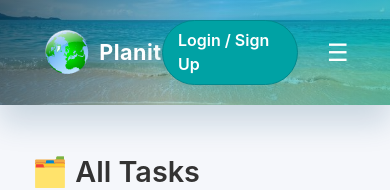
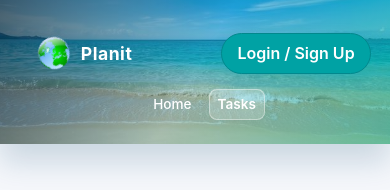
Before and after one commit to DariaRosen/Planit-Todo-App, a React (Vite) app in the folder frontend/: page /tasks in a window 390 px wide. Shown: the top 190 px of the page. Built offline with nearby package versions, Linux system fonts and the light colour scheme; no server answers.

Commit message:
Add responsive design and restructure header navigation - move nav links below title/username

```diff
--- a/frontend/src/assets/css/components/_header.scss
+++ b/frontend/src/assets/css/components/_header.scss
@@ -29,27 +29,78 @@
   }
 
   .header-container {
-    display: grid;
-    grid-template-columns: 1fr auto 1fr;
-    align-items: center;
+    display: flex;
+    flex-direction: column;
     width: 100%;
     padding-inline: 1rem;
+    padding-top: 1rem;
+    padding-bottom: 0.8rem;
+    gap: 0.8rem;
 
-    @media (min-width: 768px) {
+    // Tablet
+    @media (min-width: 769px) and (max-width: 1024px) {
+      max-width: 1700px;
+      margin: 0 auto;
+      padding-inline: 0.8rem;
+    }
+
+    // Desktop
+    @media (min-width: 1025px) {
       max-width: 1700px;
       margin: 0 auto;
     }
 
+    // Mobile
+    @media (max-width: 768px) {
+      padding-inline: 0.8rem;
+      padding-top: 0.8rem;
+      padding-bottom: 0.6rem;
+      gap: 0.6rem;
+    }
+
+    @media (max-width: 480px) {
+      padding-inline: 0.6rem;
+      padding-top: 0.6rem;
+      padding-bottom: 0.5rem;
+      gap: 0.5rem;
+    }
+
+    .header-top {
+      display: flex;
+      justify-content: space-between;
+      align-items: center;
+      width: 100%;
+    }
+
     .logo {
-      justify-self: start;
+      @media (max-width: 768px) {
+        font-size: 1.2rem;
+
+        img {
+          width: 36px;
+          height: 36px;
+        }
+      }
+
+      @media (max-width: 480px) {
+        font-size: 1.1rem;
+
+        img {
+          width: 32px;
+          height: 32px;
+        }
+      }
     }
 
     .nav-links {
-      justify-self: center;
+      display: flex;
+      justify-content: center;
+      width: 100%;
     }
 
     .user-section {
-      justify-self: end;
+      display: flex;
+      align-items: center;
     }
   }
 
@@ -88,20 +139,29 @@
       color: white;
       text-decoration: none;
       font-weight: 500;
-      transition: transform 0.2s ease, opacity 0.2s ease;
+      padding: 0.4rem 0.8rem;
+      border-radius: 8px;
+      transition: all 0.2s ease;
+      background: transparent;
+      border: 1px solid transparent;
+
       &:hover {
-        opacity: 0.86;
+        opacity: 0.9;
         transform: translateY(-1px);
+        background: rgba(255, 255, 255, 0.1);
       }
+
       &.active {
-        text-decoration: underline;
-        text-decoration-thickness: 2px;
+        background: rgba(255, 255, 255, 0.2);
+        border-color: rgba(255, 255, 255, 0.4);
+        font-weight: 600;
+        text-decoration: none;
       }
     }
   }
 
   .menu-toggle {
-    display: none;
+    display: none !important; // Hide menu toggle - nav is always visible
     background: none;
     border: none;
     color: white;
@@ -109,24 +169,26 @@
     cursor: pointer;
   }
 
-  @media (max-width: 640px) {
+  // Mobile - keep nav visible but adjust layout
+  @media (max-width: 768px) {
     .nav-links {
-      position: absolute;
-      top: 60px;
-      right: 0;
-      background: $color-header;
-      flex-direction: column;
-      width: 100%;
-      padding: 1rem;
       gap: 0.8rem;
-      display: none;
-      &.open {
-        display: flex;
+
+      .nav-item {
+        padding: 0.3rem 0.6rem;
+        font-size: 0.9rem;
       }
     }
+  }
 
-    .menu-toggle {
-      display: block;
+  @media (max-width: 480px) {
+    .nav-links {
+      gap: 0.5rem;
+
+      .nav-item {
+        padding: 0.25rem 0.5rem;
+        font-size: 0.85rem;
+      }
     }
   }
 }
--- a/frontend/src/assets/css/components/_task-panel.scss
+++ b/frontend/src/assets/css/components/_task-panel.scss
@@ -18,11 +18,45 @@ $task-accent-colors: (
   border: 1px solid rgba($color-sky, 0.25);
   box-sizing: border-box;
 
+  // Tablet
+  @media (max-width: 1024px) {
+    padding: 1.4rem 0.9rem;
+    border-radius: 20px;
+  }
+
+  // Mobile
+  @media (max-width: 768px) {
+    padding: 1.2rem 0.8rem;
+    border-radius: 16px;
+  }
+
+  @media (max-width: 480px) {
+    padding: 1rem 0.6rem;
+    border-radius: 12px;
+  }
+
   .task-panel-title {
     font-size: 1.25rem;
     font-weight: 700;
     color: $color-navy;
     margin-bottom: 1.2rem;
+
+    // Tablet
+    @media (max-width: 1024px) {
+      font-size: 1.15rem;
+      margin-bottom: 1rem;
+    }
+
+    // Mobile
+    @media (max-width: 768px) {
+      font-size: 1.1rem;
+      margin-bottom: 0.9rem;
+    }
+
+    @media (max-width: 480px) {
+      font-size: 1rem;
+      margin-bottom: 0.8rem;
+    }
   }
 
   .task-panel-header {
@@ -72,6 +106,32 @@ $task-accent-colors: (
     flex: 1 1 auto;
     text-align: left;
     white-space: nowrap;
+
+    // Tablet
+    @media (max-width: 1024px) {
+      padding: 0.6rem 1rem;
+      font-size: 0.95rem;
+      min-width: 140px;
+      max-width: 200px;
+    }
+
+    // Mobile
+    @media (max-width: 768px) {
+      padding: 0.55rem 0.9rem;
+      font-size: 0.9rem;
+      min-width: 120px;
+      max-width: 180px;
+      border-radius: 12px;
+    }
+
+    @media (max-width: 480px) {
+      padding: 0.5rem 0.8rem;
+      font-size: 0.85rem;
+      min-width: 100px;
+      max-width: 100%;
+      flex: 1 1 calc(50% - 0.4rem);
+      border-radius: 10px;
+    }
 
     &:hover {
       background: rgba(#ffffff, 0.92);
--- a/frontend/src/assets/css/components/_week-planner.scss
+++ b/frontend/src/assets/css/components/_week-planner.scss
@@ -23,6 +23,23 @@ $day-accent-colors: (
   gap: 1.5rem;
   padding: 1rem;
 
+  // Tablet
+  @media (max-width: 1024px) {
+    gap: 1.2rem;
+    padding: 0.8rem;
+  }
+
+  // Mobile
+  @media (max-width: 768px) {
+    gap: 1rem;
+    padding: 0.6rem;
+  }
+
+  @media (max-width: 480px) {
+    gap: 0.8rem;
+    padding: 0.5rem;
+  }
+
   /* 🌟 Smooth fade-in animation for the whole view */
   animation: fadeIn 0.6s ease forwards;
 
@@ -41,6 +58,20 @@ $day-accent-colors: (
     width: calc(80% - 2rem);
     margin: 0 auto;
     box-sizing: border-box;
+
+    // Tablet
+    @media (max-width: 1024px) {
+      width: 90%;
+    }
+
+    // Mobile
+    @media (max-width: 768px) {
+      width: 95%;
+    }
+
+    @media (max-width: 480px) {
+      width: 100%;
+    }
   }
 
   .week-planner-header {
@@ -68,6 +99,23 @@ $day-accent-colors: (
       justify-content: center;
       transition: transform 0.2s ease, filter 0.2s ease;
       box-shadow: none;
+
+      // Tablet
+      @media (max-width: 1024px) {
+        width: 44px;
+        height: 44px;
+      }
+
+      // Mobile
+      @media (max-width: 768px) {
+        width: 40px;
+        height: 40px;
+      }
+
+      @media (max-width: 480px) {
+        width: 36px;
+        height: 36px;
+      }
 
       &:hover:not(:disabled),
       &:focus:not(:disabled),
@@ -97,6 +145,23 @@ $day-accent-colors: (
         height: 28px;
         fill: mix($color-teal, $color-sky, 55%);
         transition: fill 0.2s ease;
+
+        // Tablet
+        @media (max-width: 1024px) {
+          width: 24px;
+          height: 24px;
+        }
+
+        // Mobile
+        @media (max-width: 768px) {
+          width: 20px;
+          height: 20px;
+        }
+
+        @media (max-width: 480px) {
+          width: 18px;
+          height: 18px;
+        }
 
         path {
           fill: currentColor;
@@ -129,10 +194,42 @@ $day-accent-colors: (
   padding: 1rem;
   box-sizing: border-box;
 
+  // Tablet
+  @media (max-width: 1024px) {
+    width: 90%;
+    gap: 0.6rem;
+    padding: 0.8rem;
+  }
+
+  // Mobile
+  @media (max-width: 768px) {
+    width: 95%;
+    gap: 0.5rem;
+    padding: 0.6rem;
+  }
+
+  @media (max-width: 480px) {
+    width: 100%;
+    padding: 0.5rem;
+  }
+
   .day-column {
     flex: 1 1 calc(25% - 1rem); // 4 columns per row
     max-width: 500px;
     min-width: 160px;
+
+    // Tablet - 2 columns
+    @media (max-width: 1024px) {
+      flex: 1 1 calc(50% - 0.6rem);
+      max-width: none;
+      min-width: 200px;
+    }
+
+    // Mobile - 1 column
+    @media (max-width: 768px) {
+      flex: 1 1 100%;
+      min-width: 100%;
+    }
     background: #ffffff;
     border-radius: 12px;
     border: 1px solid rgba($color-navy, 0.04);
@@ -215,6 +312,15 @@ $day-accent-colors: (
         display: flex;
         gap: 0.45rem;
 
+        // Mobile
+        @media (max-width: 768px) {
+          gap: 0.35rem;
+        }
+
+        @media (max-width: 480px) {
+          gap: 0.3rem;
+        }
+
         button {
           background: none;
           border: none;
@@ -226,10 +332,35 @@ $day-accent-colors: (
           transition: color 0.2s ease, transform 0.2s ease;
           box-shadow: none;
 
+          // Tablet
+          @media (max-width: 1024px) {
+            font-size: 1.1rem;
+            padding: 0.1rem;
+          }
+
+          // Mobile
+          @media (max-width: 768px) {
+            font-size: 1rem;
+            padding: 0.08rem;
+          }
+
+          @media (max-width: 480px) {
+            font-size: 0.9rem;
+            padding: 0.06rem;
+          }
+
           svg {
             color: inherit;
             stroke-width: 2.4;
             transition: color 0.2s ease;
+
+            @media (max-width: 768px) {
+              stroke-width: 2.2;
+            }
+
+            @media (max-width: 480px) {
+              stroke-width: 2;
+            }
           }
 
           &:hover,
@@ -303,6 +434,25 @@ $day-accent-colors: (
         border: 1px solid rgba(#ffffff, 0.4);
         transition: background 0.2s ease, transform 0.2s ease;
 
+        // Tablet
+        @media (max-width: 1024px) {
+          padding: 0.5rem 0.7rem;
+          font-size: 0.88rem;
+        }
+
+        // Mobile
+        @media (max-width: 768px) {
+          padding: 0.5rem 0.6rem;
+          font-size: 0.85rem;
+          border-radius: 10px;
+        }
+
+        @media (max-width: 480px) {
+          padding: 0.4rem 0.5rem;
+          font-size: 0.8rem;
+          border-radius: 8px;
+        }
+
         &:hover {
           background: rgba(#ffffff, 0.9);
           transform: translateY(-1px);
@@ -339,30 +489,6 @@ $day-accent-colors: (
     }
   }
 
-  /* ---------- Responsive ---------- */
-  @media (max-width: 1200px) {
-    .day-column {
-      flex: 1 1 calc(25% - 1rem);
-    }
-  }
-
-  @media (max-width: 800px) {
-    .day-column {
-      flex: 1 1 calc(33.33% - 1rem);
-    }
-  }
-
-  @media (max-width: 600px) {
-    .day-column {
-      flex: 1 1 calc(50% - 1rem);
-    }
-  }
-
-  @media (max-width: 400px) {
-    .day-column {
-      flex: 1 1 100%;
-    }
-  }
 }
 
 /* -----------------------------
--- a/frontend/src/components/Header.jsx
+++ b/frontend/src/components/Header.jsx
@@ -11,22 +11,8 @@ export function Header({ user, onLogout }) {
     return (
         <header className="app-header">
             <div className="header-container">
+                <div className="header-top">
                     <h1 className="logo"><img src="/256px-Planet.svg.png" alt="Planit" /> Planit</h1>
-
-                <nav className={`nav-links ${menuOpen ? "open" : ""}`}>
-                    <NavLink to="/" className="nav-item">
-                        Home
-                    </NavLink>
-                    <NavLink to="/tasks" className="nav-item">
-                        Tasks
-                    </NavLink>
-                    {/* ✅ Show User Panel only if logged in */}
-                    {user && (
-                        <NavLink to="/user" className="nav-item">
-                            User Panel
-                        </NavLink>
-                    )}
-                </nav>
 
                     <div className="user-section">
                         {user ? (
@@ -47,13 +33,22 @@ export function Header({ user, onLogout }) {
                             </NavLink>
                         )}
                     </div>
+                </div>
 
-                <button
-                    className="menu-toggle"
-                    onClick={() => setMenuOpen((prev) => !prev)}
-                >
-                    ☰
-                </button>
+                <nav className={`nav-links ${menuOpen ? "open" : ""}`}>
+                    <NavLink to="/" className="nav-item">
+                        Home
+                    </NavLink>
+                    <NavLink to="/tasks" className="nav-item">
+                        Tasks
+                    </NavLink>
+                    {/* ✅ Show User Panel only if logged in */}
+                    {user && (
+                        <NavLink to="/user" className="nav-item">
+                            User Panel
+                        </NavLink>
+                    )}
+                </nav>
             </div>
         </header>
     );
```
Lines whose indentation alone changed are shown as unchanged.
